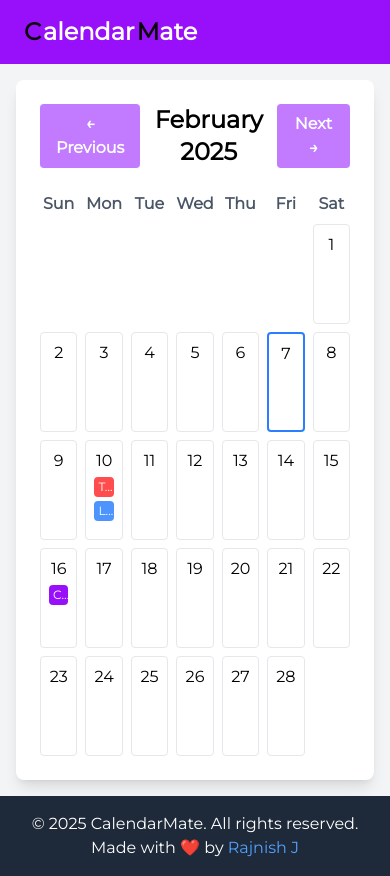
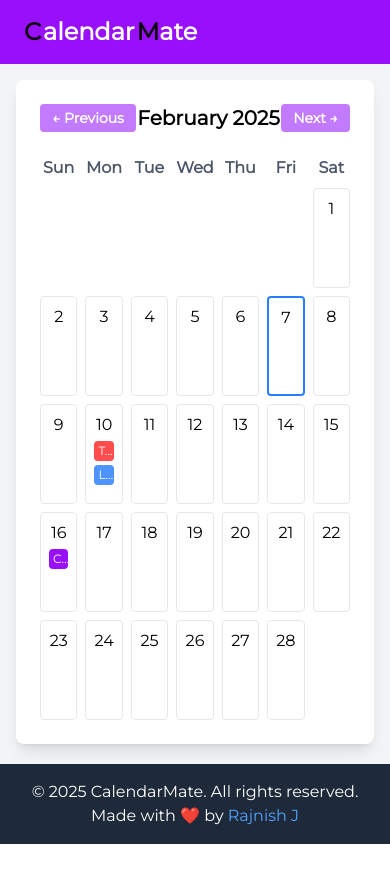
Before and after one commit to Rajnish-J/Calendar-Clone, a React (Vite) app: page / in a window 390 px wide. After the commit the page ends 844 px from the top, so only its background shows below. Built offline with nearby package versions, Linux system fonts and the light colour scheme.

Commit message:
feat: simple UI changes and github link added

```diff
--- a/src/Components/Calendar.jsx
+++ b/src/Components/Calendar.jsx
@@ -67,11 +67,11 @@
         <div className="flex justify-between items-center mb-6">
           <button
             onClick={goToPreviousMonth}
-            className="px-4 py-2 rounded hover:bg-gray-300 bg-purple-400 text-white font-bold"
+            className="px-3 py-1 sm:px-4 sm:py-2 rounded hover:bg-gray-300 bg-purple-400 text-white font-bold text-sm sm:text-base"
           >
             ← Previous
           </button>
-          <h1 className="text-2xl font-bold text-center">
+          <h1 className="text-xl font-bold text-center flex-1 sm:text-2xl">
             {currentDate.toLocaleString("default", {
               month: "long",
               year: "numeric",
@@ -79,7 +79,7 @@
           </h1>
           <button
             onClick={goToNextMonth}
-            className="px-4 py-2  rounded hover:bg-gray-300 bg-purple-400 text-white font-bold"
+            className="px-3 py-1 sm:px-4 sm:py-2 rounded hover:bg-gray-300 bg-purple-400 text-white font-bold text-sm sm:text-base"
           >
             Next →
           </button>
--- a/src/Components/Footer.jsx
+++ b/src/Components/Footer.jsx
@@ -7,7 +7,7 @@
         </p>
         <p>
           Made with ❤️ by{" "}
-          <a href="#" className="text-blue-400 hover:underline">
+          <a href="https://github.com/Rajnish-J" target="_blank" className="text-blue-400 hover:underline">
             Rajnish J
           </a>
         </p>
```
